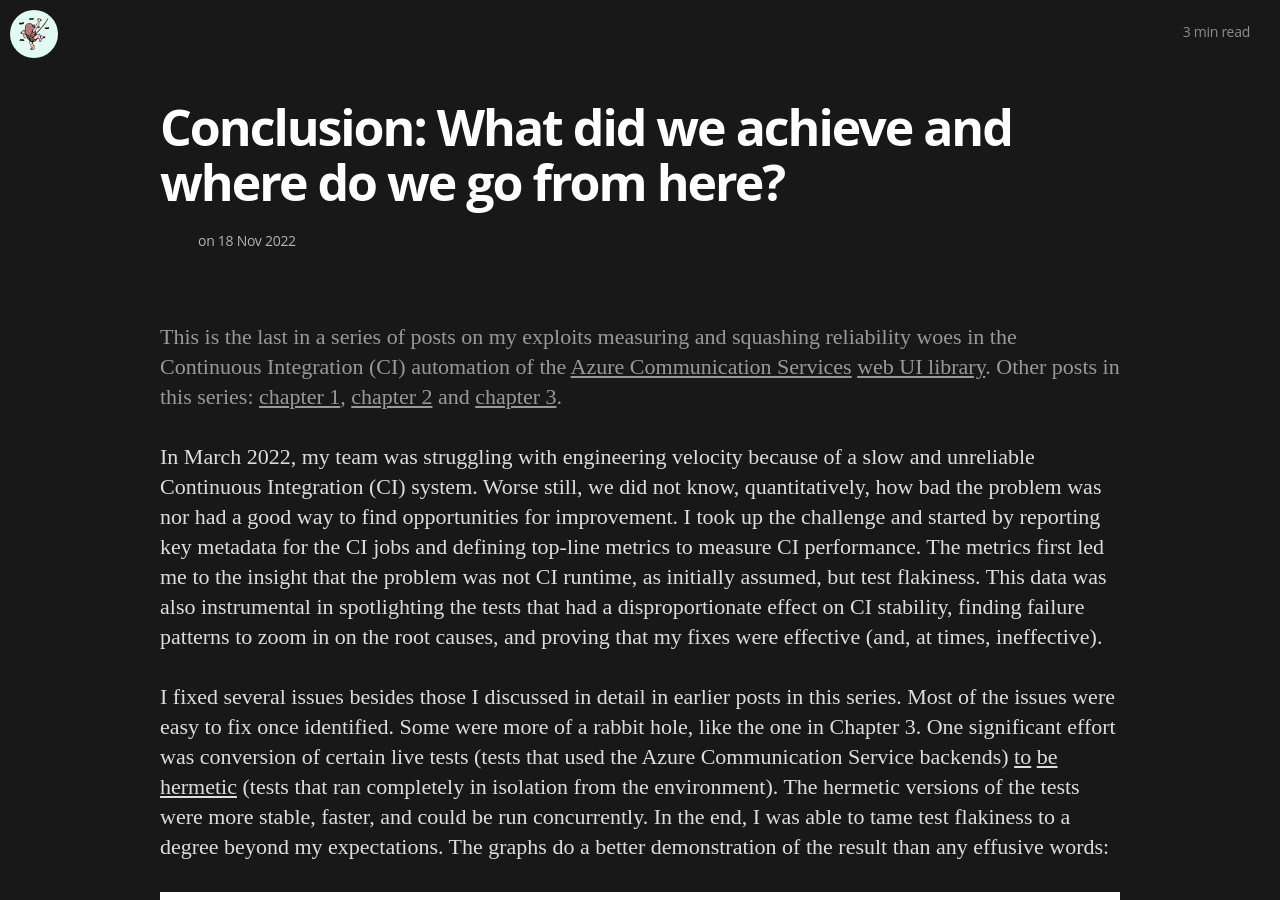
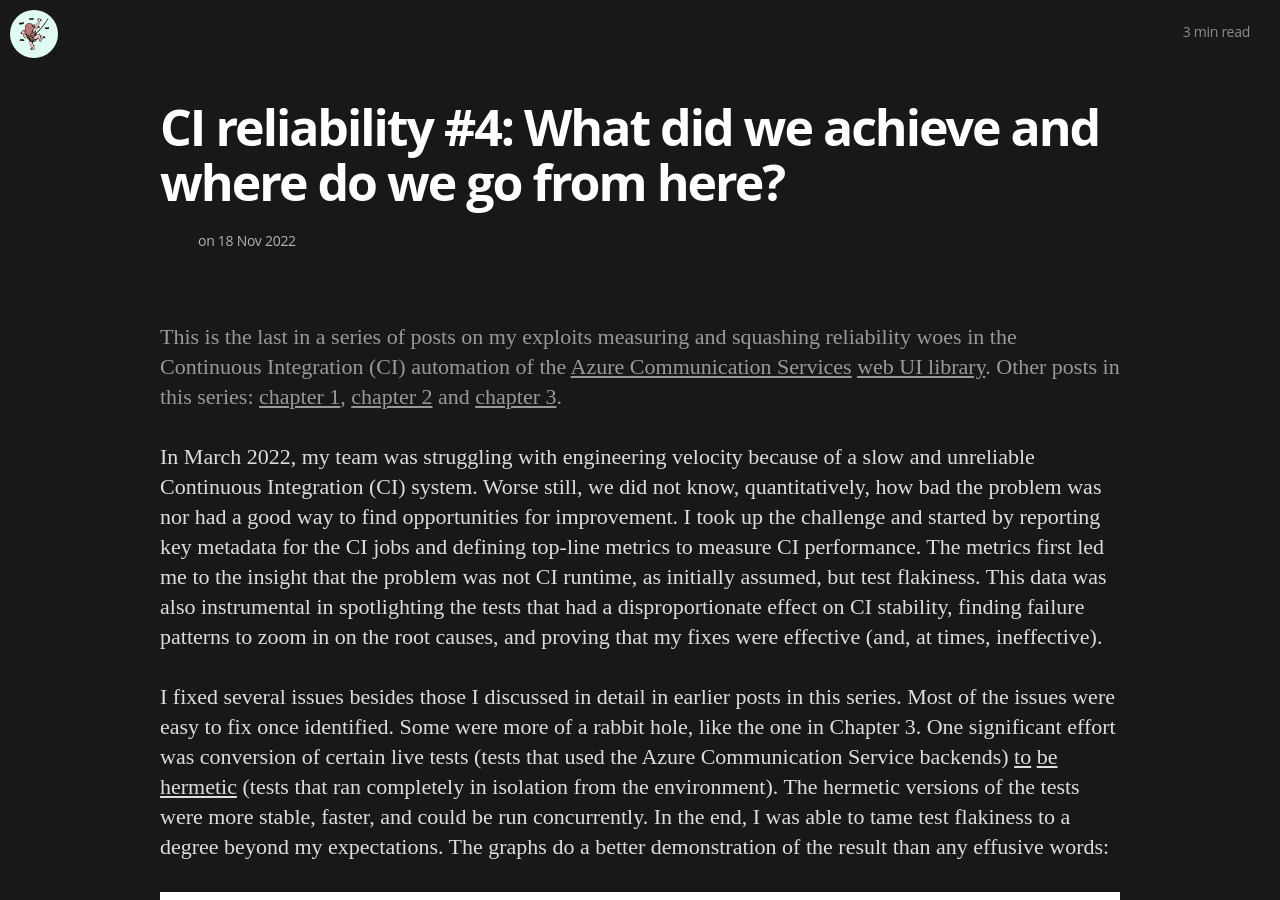
Before and after one commit to callpraths/callpraths.github.io, a Jekyll site: the page built from _posts/2022-11-18-ci-reliability-ch4.md, in a window 1280 px wide and 900 px high. Built offline with Jekyll 4.4.1, drawn with Linux system fonts in a browser that asks for light colours; nearby versions of some CDN libraries; some web fonts are replaced.

Commit message:
[minor] Connect post series titles

```diff
--- a/_posts/2022-11-18-ci-reliability-ch4.md
+++ b/_posts/2022-11-18-ci-reliability-ch4.md
@@ -1,6 +1,6 @@
 ---
 layout:     post
-title:      "Conclusion: What did we achieve and where do we go from here?"
+title:      "CI reliability #4: What did we achieve and where do we go from here?"
 date:       2022-11-18 00:00:00 +0000
 style:      ci-reliability
 usemathjax: true
```
Also changed, not shown: _posts/2022-11-15-ci-reliability-ch1.md (+1 -1 lines), _posts/2022-11-16-ci-reliability-ch2.md (+1 -1 lines), _posts/2022-11-17-ci-reliability-ch3.md (+1 -1 lines).
